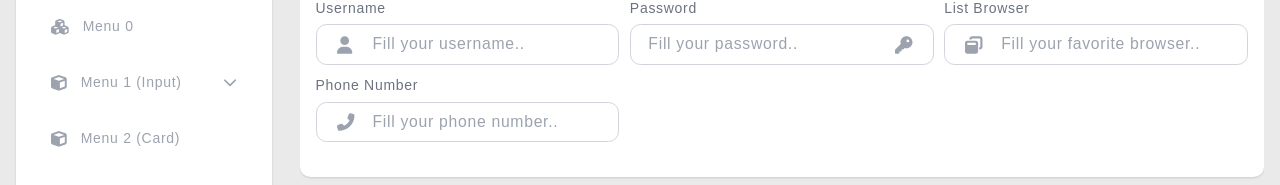
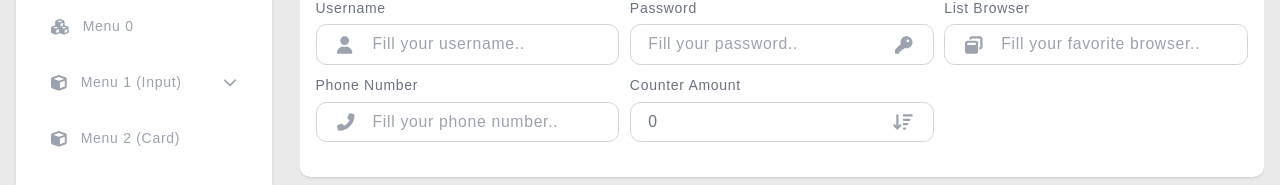
Before and after one commit to NichiNect/pasfica, a Nuxt app: page /admin/input in a window 1280 px wide. Shown: the part 152-337 px from the top of the page. Built offline with nearby package versions, Linux system fonts and the light colour scheme.

Commit message:
Input number counter component with example

```diff
--- /dev/null
+++ b/components/base/input/Number.vue
@@ -0,0 +1,158 @@
+<script setup>
+import { faMinus, faPlus } from '@fortawesome/free-solid-svg-icons';
+
+/**
+ * * Variables
+ */
+ const props = defineProps([
+  'placeholder', 'inputValue', 'name', 'label', 'icon', 'iconPosition', 'disabled', 'useFormat', 'hideButton', 'minValue', 'maxValue'
+]);
+const emit = defineEmits(['onFocus', 'onBlur']);
+
+const focus = ref(false);
+const inputValue = ref('');
+
+/**
+ * * Methods
+ */
+const onMouseUpHandler = (type) => {
+  if (type == 'increment') {
+    inputValue.value = String(parseInt(inputValue.value) + 1);
+  } else {
+    inputValue.value = String(parseInt(inputValue.value) - 1);
+  }
+
+  setTimeout(() => {
+    focus.value = true;
+  }, 120);
+}
+
+const onMouseDownHandler = () => {
+  setTimeout(() => {
+    focus.value = true;
+  }, 120);
+}
+
+/**
+ * * Hooks & Watcher
+ */
+ onBeforeMount(() => {
+  if (props.inputValue) {
+    inputValue.value = props.inputValue;
+  } else {
+    inputValue.value = '0';
+  }
+});
+
+watch(inputValue, (current, before) => {
+
+  if (props.minValue) {
+
+    if (current < parseInt(props.minValue)) {
+      inputValue.value = before;
+    }
+  }
+
+  if (props.maxValue) {
+
+    if (current > parseInt(props.maxValue)) {
+      inputValue.value = before;
+    }
+  }
+});
+</script>
+
+<template>
+  <div :class="[
+    'form_control',
+    disabled ? 'opacity-60' : '',
+  ]">
+
+    <label
+      :for="props.name"
+      :class="[
+        focus ? 'text-primary' : ''
+      ]"
+    >
+      {{ props.label }}
+    </label>
+
+    <div class="relative">
+      <input
+        :inputmode="'numeric'"
+        type="text"
+        :value="inputValue"
+        :placeholder="props.placeholder"
+        :class="[
+          (props.iconPosition == 'right') ? 'pl-5 pr-14' : (props.icon) ? 'pl-16 pr-5' : 'pl-5 pr-5',
+          focus ? 'bg-primary' : ''
+        ]"
+        :name="props.name"
+        :id="props.name"
+        :disabled="props.disabled ? true: false"
+        autocomplete="off"
+        @focus="() => {
+          focus = true;
+          emit('onFocus');
+        }"
+        @blur="() => {
+          focus = false;
+          emit('onBlur');
+        }"
+        @keyup="(e) => {
+          inputValue = e.target.value;
+        }"
+      />
+
+      <FontAwesomeIcon
+        v-if="props.icon"
+        :icon="props.icon"
+        :class="[
+          'absolute text-gray-400 text-xl top-1/2 -translate-y-1/2',
+          (props.iconPosition == 'right') ? 'right-1 mr-5' : 'left-1 ml-5',
+          focus ? 'text-primary' : ''
+        ]"
+      />
+
+      <div
+        v-if="!hideButton && focus"
+        :class="[
+          'absolute top-1/2 -translate-y-1/2',
+          (iconPosition == 'right') ? 'right-1 mr-14' : 'right-1 mr-4'
+        ]"
+      >
+        <div class="flex gap-3">
+          <div
+            :class="[
+              'w-6 h-6 flex justify-center items-center rounded cursor-pointer',
+              focus ? 'bg-lightPrimary' : 'bg-gray-300'
+            ]"
+            @mousedown="onMouseDownHandler"
+            @mouseup="onMouseUpHandler('decrement')"
+          >
+            <FontAwesomeIcon :icon="faMinus"
+              :class="[
+                'text-gray-500 text-sm',
+                focus ? 'text-primary' : 'text-danger'
+              ]"/>
+          </div>
+
+          <div
+            :class="[
+              'w-6 h-6 flex justify-center items-center rounded cursor-pointer',
+              focus ? 'bg-lightPrimary' : 'bg-gray-300'
+            ]"
+            @mousedown="onMouseDownHandler"
+            @mouseup="onMouseUpHandler('increment')"
+          >
+            <FontAwesomeIcon :icon="faPlus"
+              :class="[
+                'text-gray-500 text-sm',
+                focus ? 'text-primary' : 'text-danger'
+              ]"/>
+          </div>
+        </div>
+      </div>
+    </div>
+  </div>
+</template>
--- a/components/base/input/Phone.vue
+++ b/components/base/input/Phone.vue
@@ -1,7 +1,4 @@
 <script setup>
-import { faPlus } from '@fortawesome/free-solid-svg-icons';
-
-
 /**
  * * Variables
  */
@@ -14,7 +11,7 @@ const focus = ref(false);
 const inputValue = ref('');
 
 /**
- * Hooks & Watcher
+ * * Hooks & Watcher
  */
 onBeforeMount(() => {
   if (props.inputValue) {
--- a/pages/admin/input/index.vue
+++ b/pages/admin/input/index.vue
@@ -1,5 +1,5 @@
 <script setup>
-import { faKey, faPhoneAlt, faUser, faWindowRestore } from '@fortawesome/free-solid-svg-icons';
+import { faKey, faPhoneAlt, faSortAmountAsc, faUser, faWindowRestore } from '@fortawesome/free-solid-svg-icons';
 
 /**
  * * Layouts
@@ -48,5 +48,15 @@ import { faKey, faPhoneAlt, faUser, faWindowRestore } from '@fortawesome/free-so
       :icon="faPhoneAlt"
       useFormat="62"
     />
+    <BaseInputNumber
+      name="counter"
+      label="Counter Amount"
+      placeholder="Fill your amount number.."
+      iconPosition="right"
+      :icon="faSortAmountAsc"
+      useFormat="62"
+      minValue="0"
+      maxValue="10"
+    />
   </div>
 </template>
```
